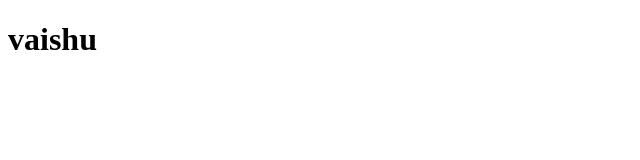
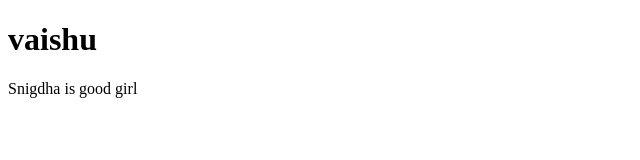
Before and after one commit to vaishyalala/repository2, a plain HTML site: page index.html in a window 1280 px wide. Shown: the whole page, without its empty margins (0-640 px from the left). Drawn offline with Linux system fonts and the light colour scheme.

Commit message:
Update index.html

```diff
--- a/index.html
+++ b/index.html
@@ -7,5 +7,6 @@
 </head>
 <body>
     <h1>vaishu</h1>
+    <p>Snigdha is good girl</p>
 </body>
 </html>
```
